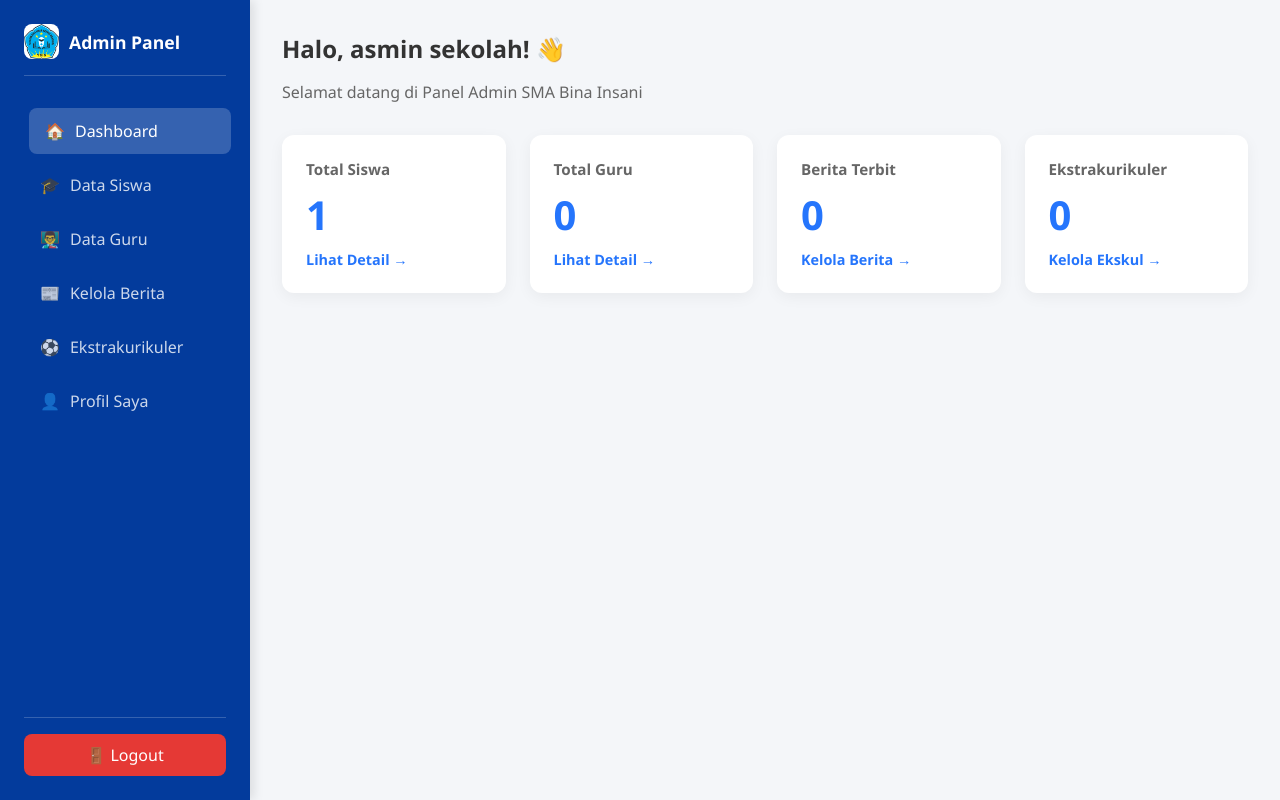
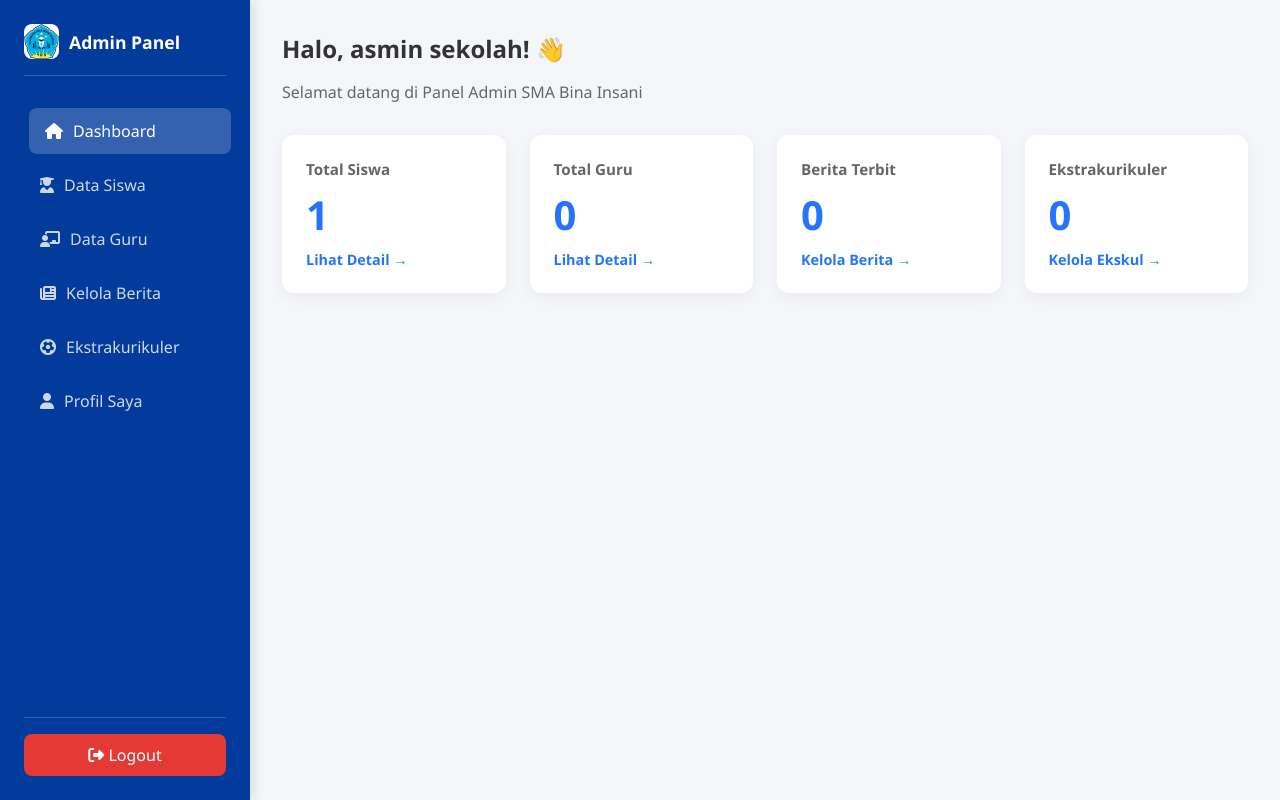
Before and after one commit to anagarizqy-oss/bina-insani, a PHP site: page /dashboard/admin/index.php in a window 1280 px wide. Run offline with PHP 8.4, Linux system fonts and the light colour scheme; a user stored in the database is signed in; data comes from the database, SQL or seed files in the repository; data that the repository does not hold is empty.

Commit message:
Update admin dashboard index

```diff
--- a/dashboard/admin/index.php
+++ b/dashboard/admin/index.php
@@ -30,6 +30,8 @@ $count_ekskul = countRows($pdo, 'ekstrakurikuler');
     <meta name="viewport" content="width=device-width, initial-scale=1.0">
     <title>Dashboard Admin - SMA BINA INSANI</title>
     <link rel="stylesheet" href="../../assets/admin.css">
+    <!-- Font Awesome CDN -->
+    <link rel="stylesheet" href="https://cdnjs.cloudflare.com/ajax/libs/font-awesome/6.4.0/css/all.min.css">
 </head>
 
 <body>
@@ -43,28 +45,28 @@ $count_ekskul = countRows($pdo, 'ekstrakurikuler');
 
         <div class="sidebar-menu">
             <a href="index.php" class="menu-item active">
-                <span>🏠</span> <span>Dashboard</span>
+                <i class="fas fa-home"></i> <span>Dashboard</span>
             </a>
             <a href="data_siswa.php" class="menu-item">
-                <span>🎓</span> <span>Data Siswa</span>
+                <i class="fas fa-user-graduate"></i> <span>Data Siswa</span>
             </a>
             <a href="data_guru.php" class="menu-item">
-                <span>👨‍🏫</span> <span>Data Guru</span>
+                <i class="fas fa-chalkboard-teacher"></i> <span>Data Guru</span>
             </a>
             <a href="berita.php" class="menu-item">
-                <span>📰</span> <span>Kelola Berita</span>
+                <i class="fas fa-newspaper"></i> <span>Kelola Berita</span>
             </a>
             <a href="ekstrakurikuler.php" class="menu-item">
-                <span>⚽</span> <span>Ekstrakurikuler</span>
+                <i class="fas fa-futbol"></i> <span>Ekstrakurikuler</span>
             </a>
             <a href="profil.php" class="menu-item">
-                <span>👤</span> <span>Profil Saya</span>
+                <i class="fas fa-user"></i> <span>Profil Saya</span>
             </a>
         </div>
 
         <div class="sidebar-footer">
             <a href="../../logout.php" class="logout-btn">
-                <span>🚪 Logout</span>
+                <i class="fas fa-sign-out-alt"></i> <span>Logout</span>
             </a>
         </div>
     </div>
```
